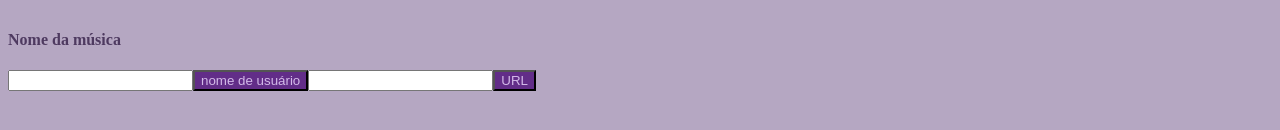
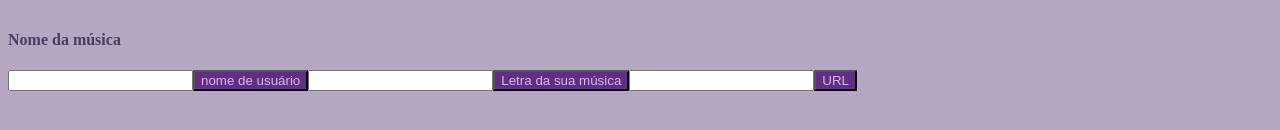
Before and after one commit to heloisasatira/ProjetoFinal-PTAC, a React (Vite) app: page /todo in a window 1280 px wide. Shown: the part 414-544 px from the top of the page. Built offline with nearby package versions, Linux system fonts and the light colour scheme.

Commit message:
Nova propriedade adicionada, com a função de permitir salvar a letra no localstorage.

```diff
--- a/src/Todo/Cadastro.jsx
+++ b/src/Todo/Cadastro.jsx
@@ -5,6 +5,9 @@ import "./style.css";
 export default function Cadastro() {
     const listaLocalStorage = JSON.parse(localStorage.getItem("lista"))|| [];
     const [id, setId] = useState(listaLocalStorage [listaLocalStorage.length - 1]?.id + 1 || 1);//"estado" para contar os ids
+
+    const listaLocalStorageL = JSON.parse(localStorage.getItem("listaLetra"))|| [];
+    const [idL, setIdL] = useState(listaLocalStorageL [listaLocalStorageL.length - 1]?.id + 1 || 1);
 
     const [idUsuario, setIdUsuario] = useState(1);
     const [listaUsuario, setListaUsuario] = useState([]);//definir que listaUsuario será um array
@@ -14,7 +17,13 @@ export default function Cadastro() {
     const [listaVideo, setListaVideo] = useState([]);
     const [url, setURL] = useState("");
 
+    const [idLetra, setIdLetra] = useState(1);
+    const [listaLetra, setlistaLetra] = useState([]);
+    const [letra, setLetra] = useState("");
+
     useEffect(()=>{localStorage.setItem("lista", JSON.stringify(listaUsuario))},[listaUsuario]);
+    useEffect(()=>{localStorage.setItem("listaLetra", JSON.stringify(listaLetra))},[listaLetra]);
+
     useEffect(()=>{localStorage.setItem("lista", JSON.stringify(listaVideo))},[listaVideo]);
 
     const salvarN = (e) => {//para coletar o nome do usuário
@@ -38,6 +47,18 @@ export default function Cadastro() {
         setURL("");
         console.log(listaVideo);
     };
+
+    const salvarLetra = (e) => {
+        e.preventDefault();
+        setlistaLetra([...listaLetra, {
+            letra: letra,
+            idL: idLetra
+        }]);
+        setIdLetra(idL + 1);
+        setLetra("");
+        console.log(listaLetra);
+    };
+
 
     return (
         <div class="container">
@@ -69,6 +90,13 @@ Veja mais sobre "Gênero dramático" em: https://brasilescola.uol.com.br/literat
                 <button>nome de usuário</button>
             </form>
 
+            <form class="form" onSubmit={salvarLetra}>
+                <input type="text"
+                    value={letra}
+                    onChange={(e) => { setLetra(e.target.value) }} />
+                <button>Letra da sua música</button>
+            </form>
+
             <form class="form" onSubmit={salvarURL}>
                 <input type="text"
                     value={url}
```
